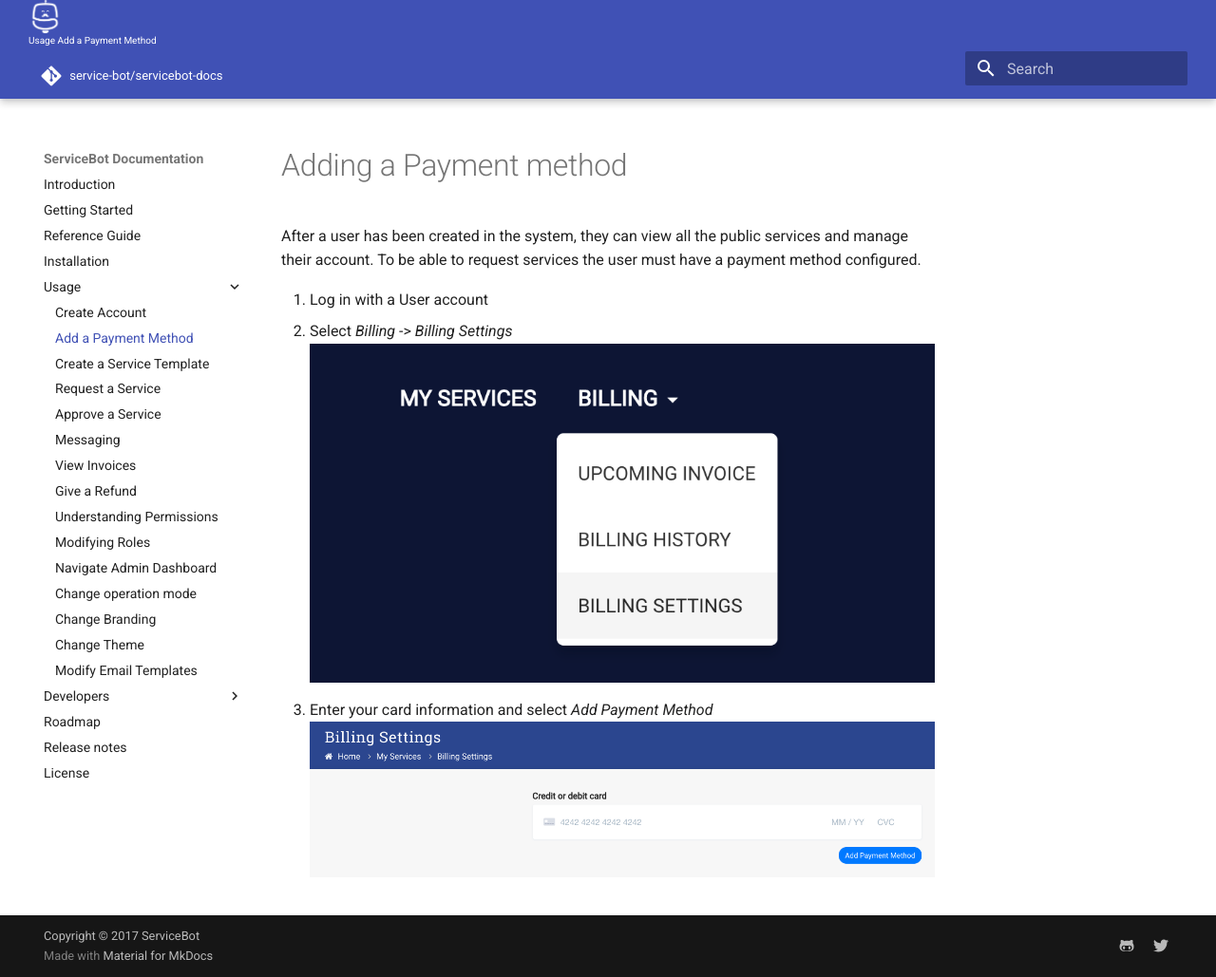
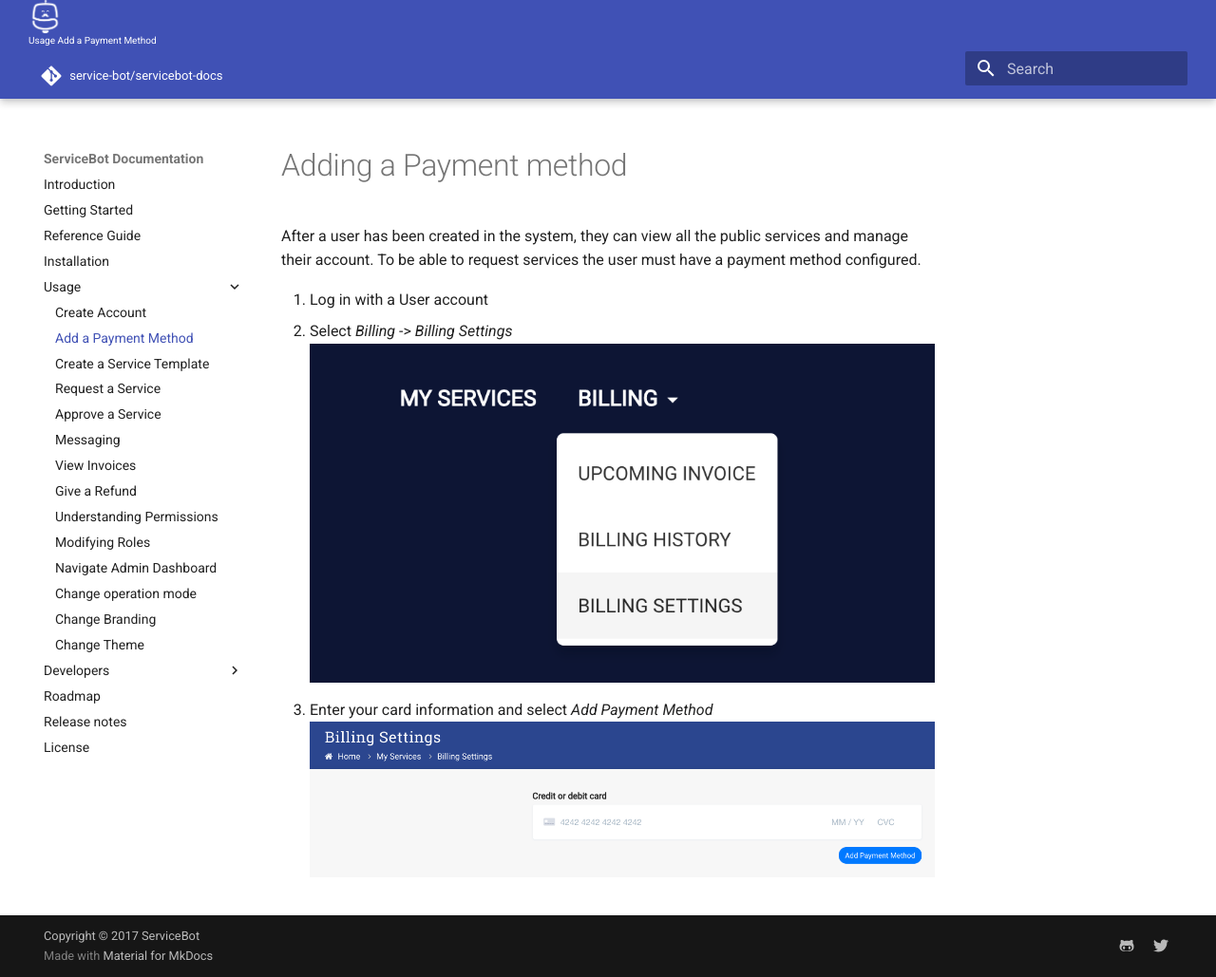
Before and after one commit to service-bot/servicebot-docs, an MkDocs documentation site: the page built from docs/add_payment_method.md, in a window 1280 px wide and 1029 px high. Shown: the whole window at 95% size. Built offline with MkDocs 1.6.1 and Material for MkDocs 9.7.7, drawn with Linux system fonts in a browser that asks for light colours; comment, search, counter and statistics services are not loaded; old or Windows-style settings are respelled for this version of MkDocs.

Commit message:
removed email templates

```diff
--- a/mkdocs.yml
+++ b/mkdocs.yml
@@ -28,7 +28,7 @@
       - Change operation mode: operation_mode.md
       - Change Branding: branding.md
       - Change Theme: theme.md
-      - Modify Email Templates: email_templates.md
+#      - Modify Email Templates: email_templates.md
   - Developers:
     - Contributing: contributing.md
     - Embed Service in Existing Site: embed.md
```
